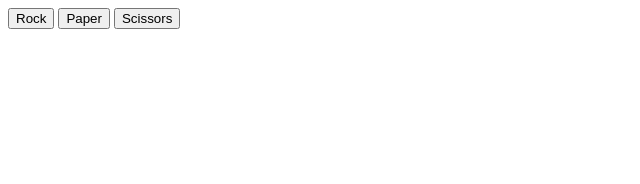
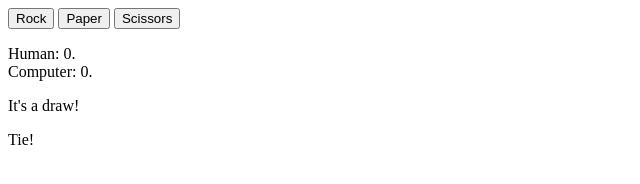
Before and after one commit to lauyc-c/rock-paper-scissors, a plain HTML site: page index.html in a window 1280 px wide. Both pictures are taken after a click on the button "Rock". Shown: the whole page, without its empty margins (0-640 px from the left). Drawn offline with Linux system fonts and the light colour scheme.

Commit message:
Change all console logs to DOM methods

```diff
--- a/index.html
+++ b/index.html
@@ -10,6 +10,8 @@
   <button id="paper">Paper</button>
   <button id="scissors">Scissors</button>
 
+  <div id="results"></div>
+
   <script src="script.js"></script>
 </body>
 </html>
--- a/script.js
+++ b/script.js
@@ -30,39 +30,55 @@ const humanWins = (humanChoice, computerChoice) => {
   );
 };
 
-function declareWinner(humanScore, computerScore) {
-  if (humanScore > computerScore) {
-    console.log("Human wins!");
-  } else if (humanScore < computerScore) {
-    console.log("Computer wins!");
-  } else {
-    console.log("Tie!");
-  }
-}
-
 function playGame() {
   let humanScore = 0, computerScore = 0;
 
   const buttonGroup = document.querySelectorAll("button");
 
+  const results = document.querySelector("#results");
+
+  const scores = document.createElement("p");
+  scores.setAttribute("id", "scores");
+  scores.innerText = `Human: ${humanScore}.\nComputer: ${computerScore}.`;
+  results.appendChild(scores);
+
+  const message = document.createElement("p");
+  message.setAttribute("id", "message");
+  results.appendChild(message);
+
   function playRound(humanChoice, computerChoice) {
     humanChoice = humanChoice.toLowerCase();
     if (!isValidChoice(humanChoice)) {
       console.log("Invalid choice!");
+      message.innerText = "Invalid choice!"
       return;
     }
     const humanOutput = capitalize(humanChoice);
     const computerOutput = capitalize(computerChoice);
     if (humanChoice === computerChoice) {
-      console.log("It's a draw!");
+      message.innerText = "It's a draw!";
     } else if (humanWins(humanChoice, computerChoice)) {
-      console.log(`You win! ${humanOutput} beats ${computerOutput}.`);
+      message.innerText = `You win! ${humanOutput} beats ${computerOutput}.`;
       humanScore++;
     } else {
-      console.log(`You lose! ${computerOutput} beats ${humanOutput}.`);
+      message.innerText = `You lose! ${computerOutput} beats ${humanOutput}.`;
       computerScore++;
     }
-    console.log(`Human: ${humanScore}.\nComputer: ${computerScore}`);
+    scores.innerText = `Human: ${humanScore}.\nComputer: ${computerScore}.`;
+  }
+
+  function declareWinner(humanScore, computerScore) {
+    const finalResult = document.createElement("p");
+
+    if (humanScore > computerScore) {
+      finalResult.innerText = "Human wins!";
+    } else if (humanScore < computerScore) {
+      finalResult.innerText = "Computer wins!";
+    } else {
+      finalResult.innerText = "Tie!";
+    }
+
+    results.appendChild(finalResult);
   }
 
   buttonGroup.forEach((button) => {
```
